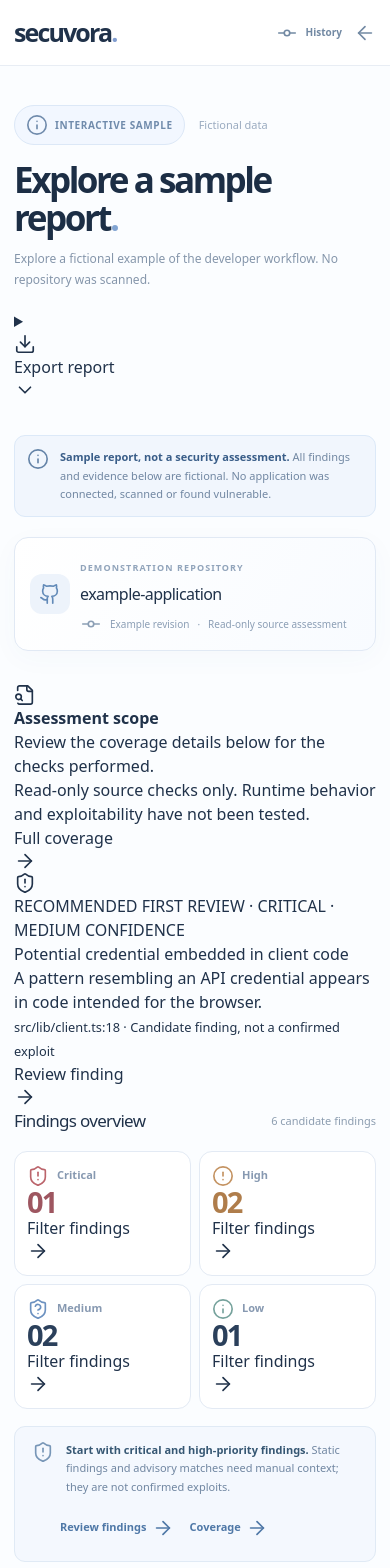
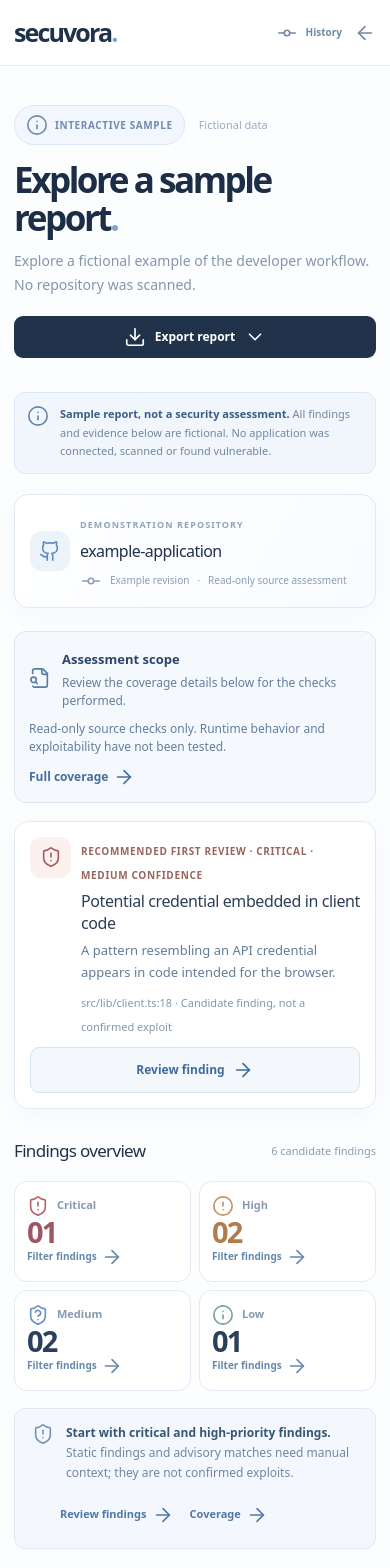
Before and after one commit to helloskyorigin/Safe-sure, a Next.js app: page /assess/results in a window 390 px wide. Shown: the top 1568 px of the page. Built offline with nearby package versions, Linux system fonts and the light colour scheme.

Commit message:
style(results): polished evidence-first report hierarchy and responsive export menu

```diff
--- a/app/assess/results/results.css
+++ b/app/assess/results/results.css
@@ -329,3 +329,85 @@
  .result-overview-actions{padding-left:0}
 }
 @media print{.result-finding-nav,.result-overview-actions{display:none!important}}
+
+
+/* Results V2: preserve the existing report workspace, improve hierarchy and legibility. */
+.result-export-menu{position:relative;min-width:172px;z-index:5}
+.result-export-menu summary{list-style:none;display:flex;align-items:center;justify-content:center;gap:9px;min-height:42px;background:#20334b;color:#fff;border-radius:9px;padding:10px 15px;font-size:12px;font-weight:750;cursor:pointer}
+.result-export-menu summary::-webkit-details-marker{display:none}
+.result-export-menu summary:hover{background:#35516f}
+.result-export-menu summary:focus-visible{outline:3px solid #8fb9e8;outline-offset:3px}
+.result-export-menu[open] summary>svg:last-child{transform:rotate(180deg)}
+.result-export-options{position:absolute;right:0;top:calc(100% + 7px);width:230px;border:1px solid #dce6f1;background:#fff;border-radius:11px;padding:7px;box-shadow:0 18px 50px #203a6020;display:grid;gap:2px}
+.result-toolbar .result-export-options button{display:flex;align-items:center;justify-content:flex-start;width:100%;white-space:nowrap;min-height:39px;border:0;background:transparent;color:#38516e;text-align:left;padding:10px 11px;font-size:12px;font-weight:650}
+.result-toolbar .result-export-options button:hover,.result-toolbar .result-export-options button:focus-visible{background:#eff5fd;color:#29496c}
+.result-scope-summary{display:flex;align-items:center;gap:18px;margin:-10px 0 18px;padding:15px 18px;border:1px solid #dce7f3;border-radius:12px;background:#f5f9fe}
+.result-scope-intro{display:flex;align-items:center;gap:11px;min-width:0;flex:1}
+.result-scope-intro>svg{color:#567da5;flex:none}
+.result-scope-intro strong{font-size:13px;color:#2d4665}
+.result-scope-intro p{font-size:12px;color:#637e9d;margin:4px 0 0;line-height:1.5}
+.result-scope-summary>p{font-size:12px;line-height:1.5;color:#637e9d;max-width:335px;margin:0;flex:1}
+.result-scope-summary>a{font-size:12px;font-weight:750;color:#456e9b;display:flex;align-items:center;gap:5px;white-space:nowrap}
+.result-scope-summary.partial{border-color:#eed8bf;background:#fff9f0}
+.result-scope-summary.partial .result-scope-intro>svg{color:#b67e3c}
+.result-scope-summary.partial .result-scope-intro strong{color:#835b2e}
+.result-priority{display:flex;gap:16px;align-items:center;background:#fff;border:1px solid #e2e9f1;border-radius:14px;padding:19px 21px;margin-bottom:29px;box-shadow:0 6px 24px #2c4a7008}
+.result-priority-icon{height:41px;width:41px;display:grid;place-items:center;flex:none;background:#fcf1ef;color:#a85c62;border-radius:11px}
+.result-priority-body{min-width:0;flex:1}
+.result-priority-body>span{font-size:10px;letter-spacing:.065em;color:#98665d;font-weight:790}
+.result-priority-body h2{margin:6px 0;font-size:17px;line-height:1.35;color:#2c3f57;letter-spacing:-.025em}
+.result-priority-body p{margin:0 0 6px;color:#627d9a;font-size:13px;line-height:1.65}
+.result-priority-body small{font-size:11px;color:#8496ab;line-height:1.5;overflow-wrap:anywhere}
+.result-priority>button{display:flex;align-items:center;justify-content:center;gap:7px;padding:11px 13px;min-height:42px;border:1px solid #d7e3f0;background:#f4f8fd;border-radius:9px;color:#3f6b9a;white-space:nowrap;font-size:12px;font-weight:770;font-family:inherit;cursor:pointer}
+.result-priority>button:hover{background:#e9f2fd;border-color:#a9c5e5}
+.result-priority>button:focus-visible,.result-severity:focus-visible{outline:3px solid #8ab5e5;outline-offset:2px}
+.result-heading>p{font-size:14px}
+.result-severity{font-family:inherit;text-align:left;cursor:pointer;transition:border-color .2s,background .2s,transform .2s}
+.result-severity:not(:disabled):hover{border-color:#a9bfdc;background:#f9fbff;transform:translateY(-2px)}
+.result-severity.selected{border-color:#83a9d2;background:#f3f8ff;box-shadow:inset 0 0 0 1px #83a9d2}
+.result-severity:disabled{cursor:default}
+.result-severity-action{font-size:10px;color:#6589ad;font-weight:660;display:flex;align-items:center;gap:4px}
+.result-severity:disabled .result-severity-action{opacity:.42}
+.result-panel-head small,.result-keyboard-hint{font-size:11px}
+.result-finding-copy small{font-size:11px}
+.result-finding-copy strong{font-size:14px;line-height:1.45}
+.result-finding-copy>span{font-size:11px}
+.result-detail-heading>p{font-size:14px;line-height:1.7}
+.result-detail-section h3{font-size:15px}
+.result-detail-section>p,.result-check-step,.result-verification p{font-size:13px;line-height:1.7}
+.result-code pre{font-size:12px}
+.result-detail-meta span{font-size:11px}
+.result-evidence-lead{margin:0 0 12px!important}
+.result-evidence-context{display:flex;gap:7px;align-items:flex-start;margin-top:10px!important;color:#687f9b!important}
+.result-evidence-context svg{margin-top:3px}
+.result-risk-note>p,.result-coverage-header p{font-size:12px}
+@media(max-width:1000px){
+ .result-scope-summary{flex-wrap:wrap}
+ .result-scope-summary>p{max-width:none}
+}
+@media(max-width:760px){
+ .result-priority{align-items:flex-start;flex-wrap:wrap}
+ .result-priority-body{flex-basis:calc(100% - 60px)}
+ .result-priority>button{margin-left:57px}
+ .result-scope-summary{gap:10px}
+ .result-scope-summary>p{flex-basis:100%}
+ .result-scope-summary>a{margin-left:30px}
+}
+@media(max-width:500px){
+ .result-toolbar{display:flex;width:100%}
+ .result-export-menu{width:100%}
+ .result-export-menu summary{width:100%}
+ .result-export-options{width:100%}
+ .result-priority{gap:10px;padding:15px}
+ .result-priority-body{flex-basis:calc(100% - 53px)}
+ .result-priority-body h2{font-size:16px}
+ .result-priority>button{margin-left:0;width:100%}
+ .result-scope-summary{margin-top:-10px;padding:14px}
+ .result-scope-summary>a{margin-left:0}
+ .result-finding-copy strong{font-size:13px}
+}
+@media print{
+ .result-export-menu,.result-priority{display:none!important}
+ .result-scope-summary{border:1px solid #ccc;background:#fff;margin:9px 0}
+ .result-scope-summary>a{display:none}
+}
```
